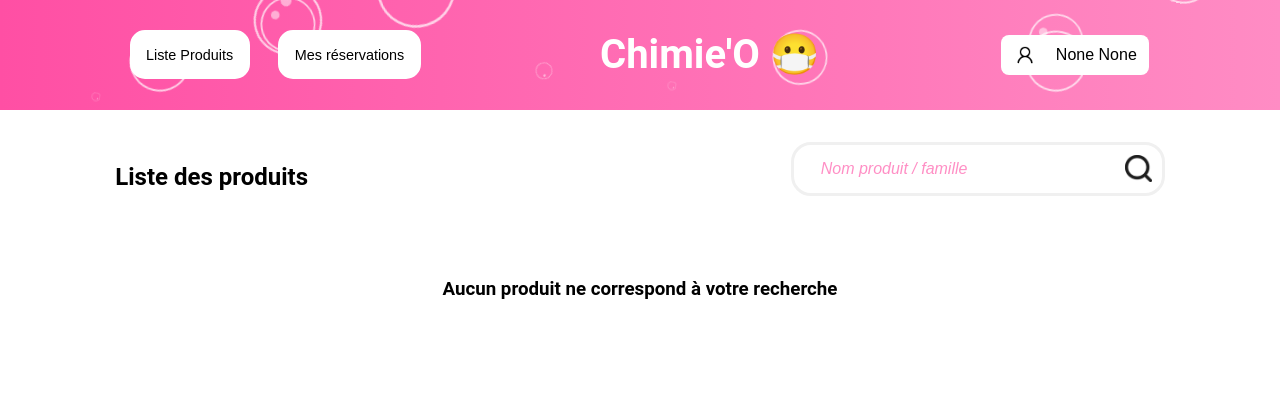
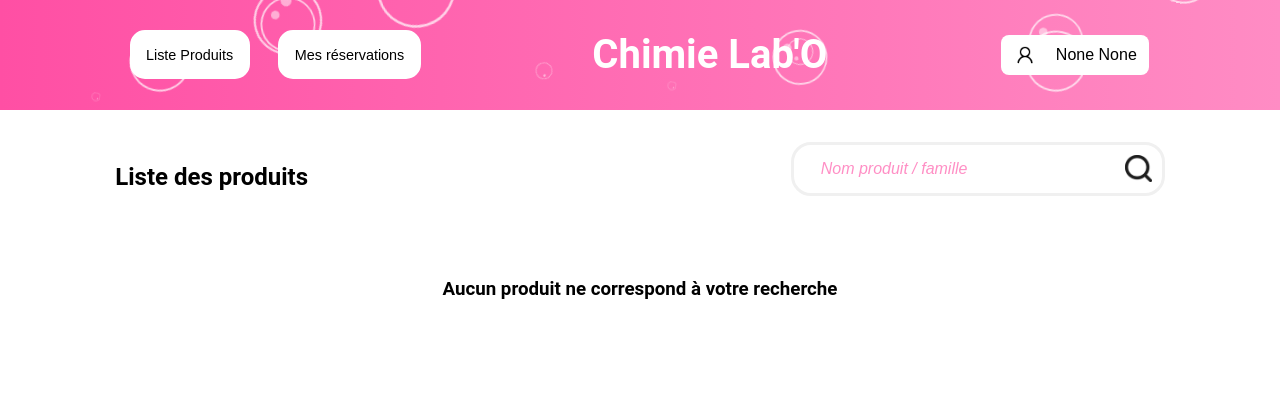
Before and after one commit to Lucasdeversdore/SAE_3.05, a Flask app: page /search in a window 1280 px wide. Shown: the top 420 px of the page. Run offline with Flask 3, Linux system fonts and the light colour scheme; the visitor is signed in with stand-in values (Sample User, id 1); data that the repository does not hold is empty; some libraries are stand-ins or nearby versions.

Commit message:
Changement du nom de l'application

```diff
--- a/app/templates/base/base.html
+++ b/app/templates/base/base.html
@@ -6,7 +6,7 @@
         <meta name="viewport"
         content="width=device-width, initial-scale=1, shrink-to-fit=no">
         <link rel="stylesheet" href="{{ url_for ('static', filename='base.css') }}">
-        <title>Stockage Chimie</title>
+        <title>Chimie Lab'O</title>
         {% block head %}
         {% endblock %}
     </head>
--- a/app/templates/header.html
+++ b/app/templates/header.html
@@ -22,7 +22,7 @@
             {% endif %}
         </div>
         <div>
-            <p class="nom-app">Chimie'O 😷</p>
+            <p class="nom-app">Chimie Lab'O</p>
         </div>
         <div class="user-menu">
             <button class="user-button">
```
